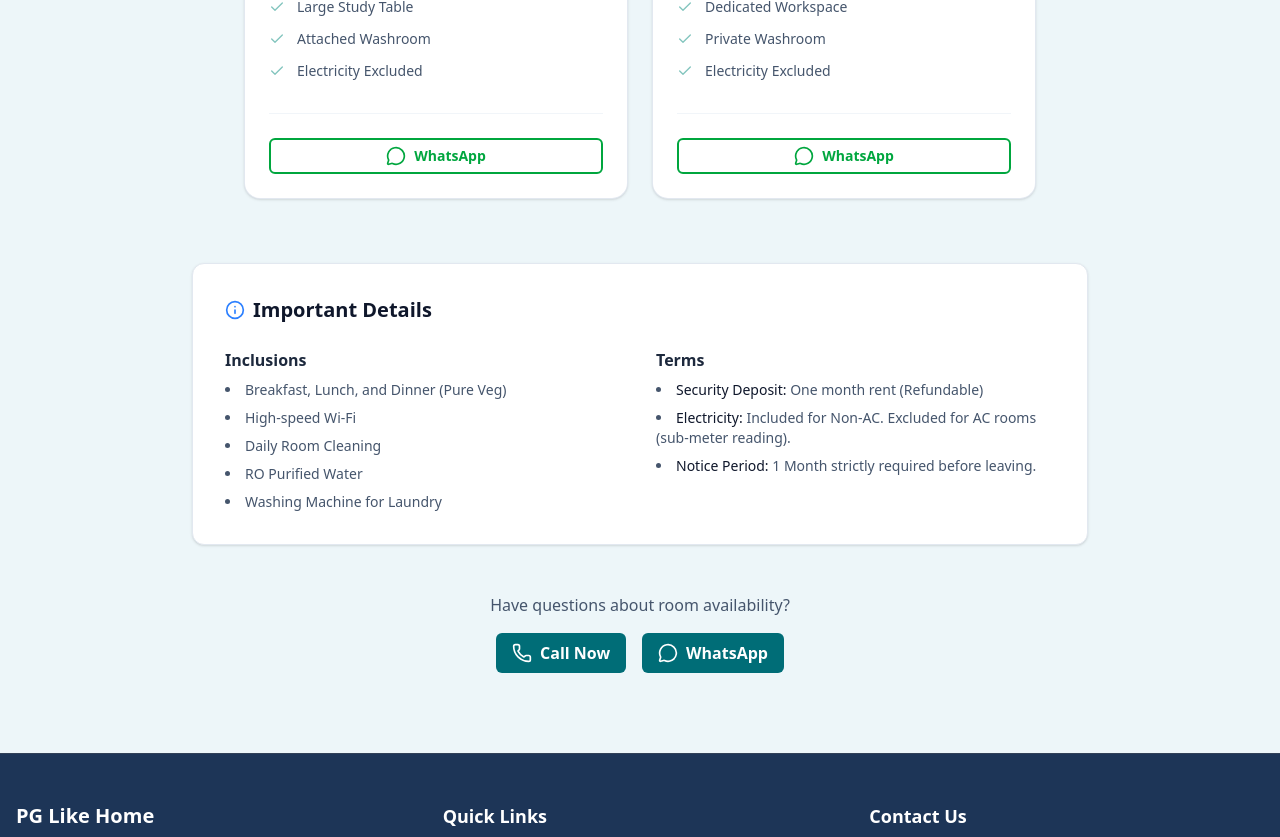
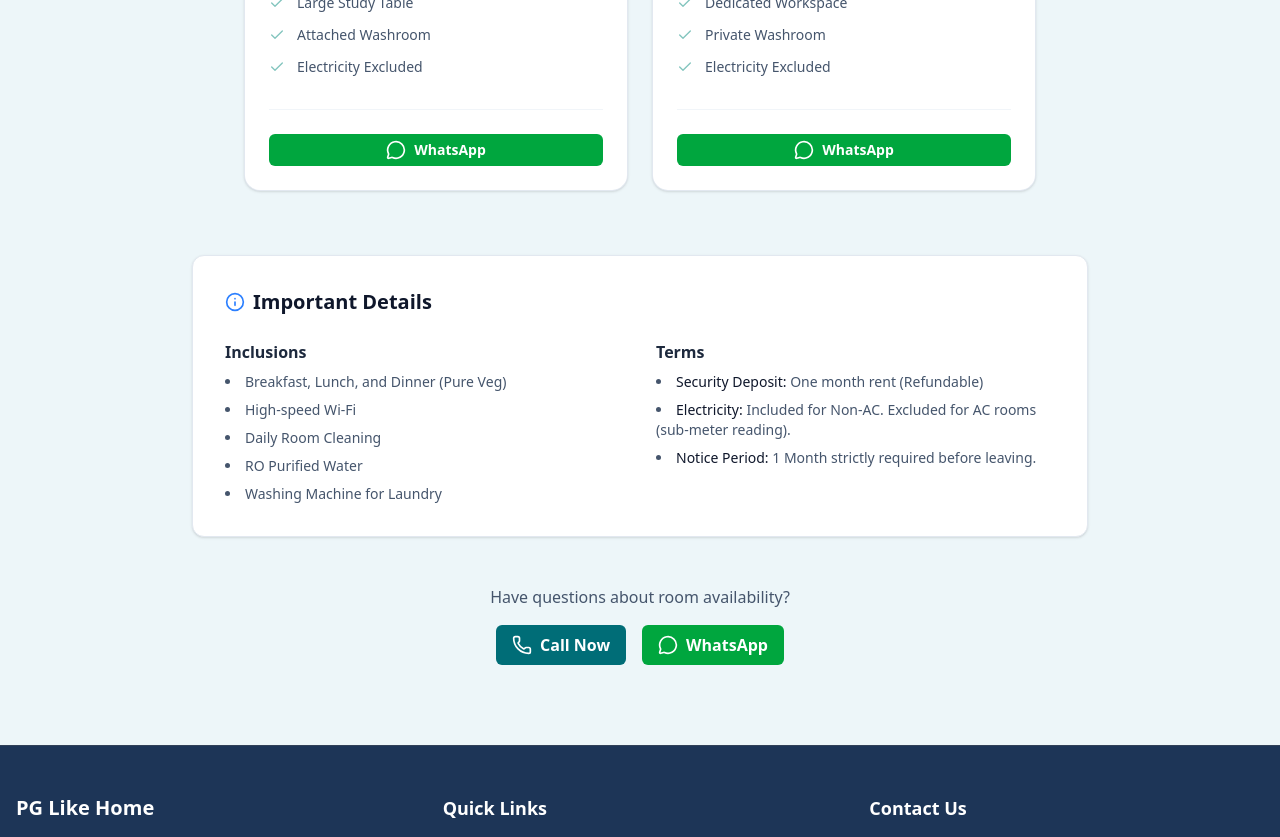
Before and after one commit to DhavalSurela/Pg-Like-Home, a Next.js app: page /rooms in a window 1280 px wide. Shown: the part 1120-1957 px from the top of the page. Built offline with nearby package versions, Linux system fonts and the light colour scheme.

Commit message:
Standardize WhatsApp button to solid green across all pages

```diff
--- a/app/page.tsx
+++ b/app/page.tsx
@@ -42,7 +42,7 @@ export default function Home() {
             </p>
             <div className="flex flex-wrap gap-4 pt-4">
               <CallButton size="lg" className="bg-brand-orange hover:bg-[#D08060] text-white" />
-              <WhatsAppButton size="lg" variant="outline" className="text-white border-white hover:bg-white/10" />
+              <WhatsAppButton size="lg" className="hover:bg-green-700 border-transparent" />
             </div>
           </div>
         </div>
--- a/app/rooms/page.tsx
+++ b/app/rooms/page.tsx
@@ -63,8 +63,8 @@ export default function Rooms() {
                         <div
                             key={index}
                             className={`relative bg-white rounded-2xl p-6 shadow-sm border border-t-4 flex flex-col w-full md:w-[calc(50%-1.5rem)] lg:w-[calc(33.333%-1.5rem)] max-w-sm transition-transform hover:-translate-y-1 ${room.recommended
-                                    ? 'border-brand-orange ring-1 ring-brand-orange/20 shadow-md scale-105 z-10'
-                                    : 'border-slate-200 border-t-brand-blue/30 hover:border-t-brand-blue hover:shadow-md'
+                                ? 'border-brand-orange ring-1 ring-brand-orange/20 shadow-md scale-105 z-10'
+                                : 'border-slate-200 border-t-brand-blue/30 hover:border-t-brand-blue hover:shadow-md'
                                 }`}
                         >
                             {room.recommended && (
@@ -98,7 +98,6 @@ export default function Rooms() {
                                 <WhatsAppButton
                                     className="w-full justify-center"
                                     size="sm"
-                                    variant={room.recommended ? "primary" : "outline"}
                                 />
                             </div>
                         </div>
@@ -137,7 +136,7 @@ export default function Rooms() {
                     <p className="text-slate-600 mb-4">Have questions about room availability?</p>
                     <div className="flex justify-center gap-4">
                         <CallButton />
-                        <WhatsAppButton variant="primary" />
+                        <WhatsAppButton />
                     </div>
                 </div>
             </div>
```
